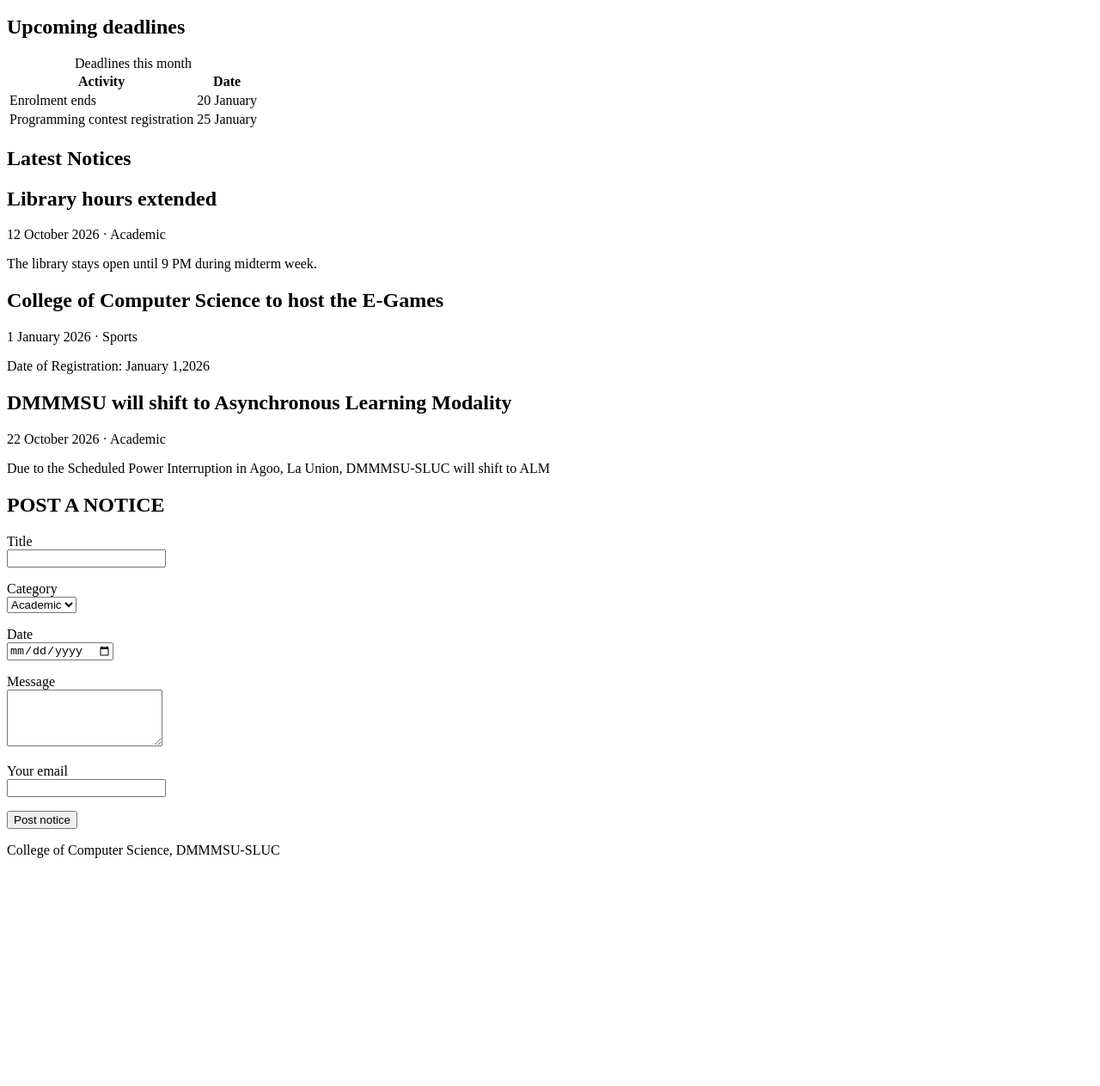
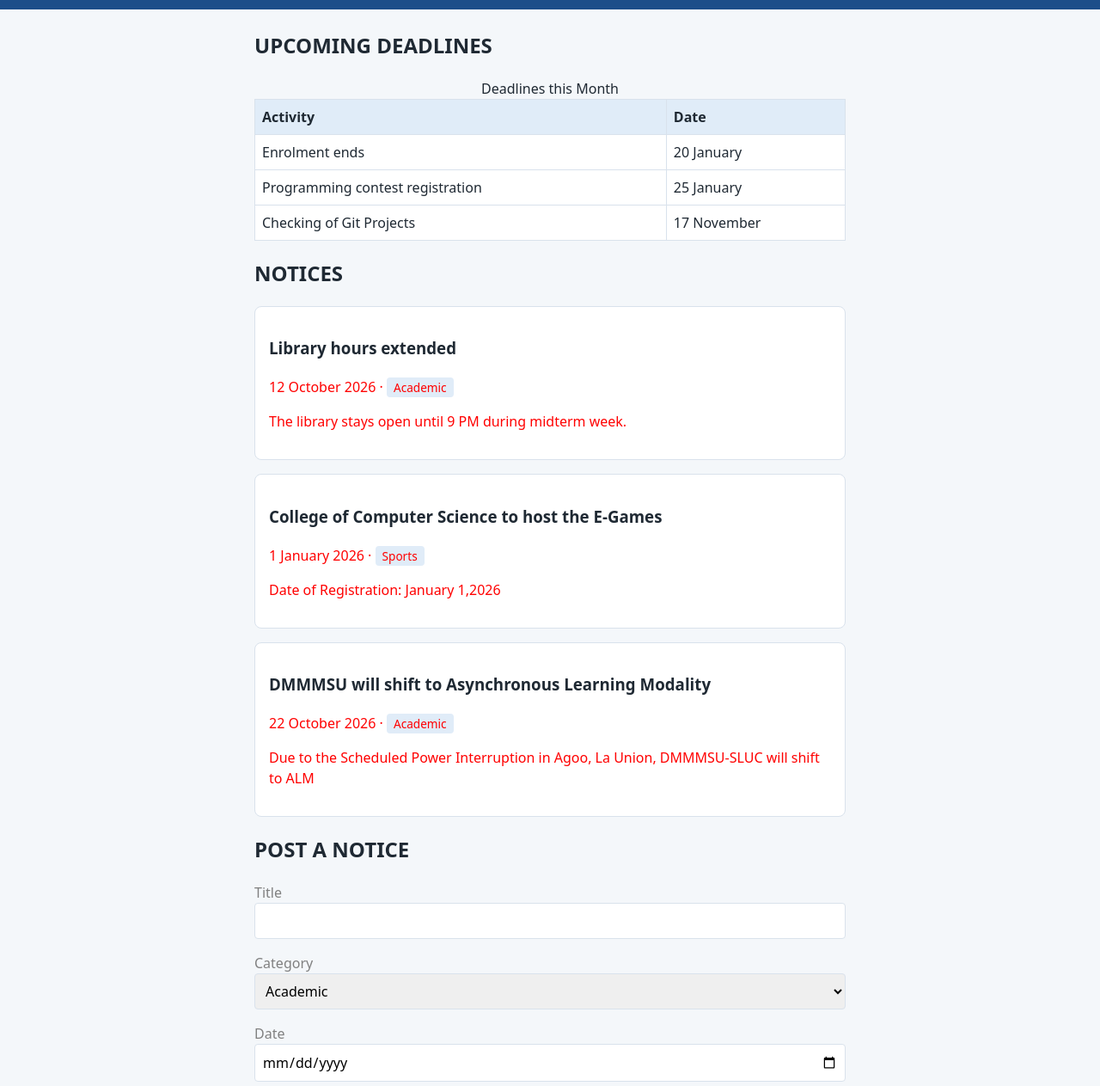
Before and after one commit to AkujiPard/csae104-notices-board, a plain HTML site: page campus-notices/index.html in a window 1280 px wide. Shown: the part 136-1399 px from the top of the page at 86% size. Before the commit the page ends 1150 px from the top, so only its background shows below. Drawn offline with Linux system fonts and the light colour scheme.

Commit message:
Add external stylesheet with variables

```diff
--- a/campus-notices/index.html
+++ b/campus-notices/index.html
@@ -1,14 +1,19 @@
 <!DOCTYPE html>
 <html lang="en">
+
 <head>
   <meta charset="utf-8">
   <meta name="viewport" content="width=device-width, initial-scale=1">
-  <title>Campus Notices</title>
+
+  <title>JGMNHS - Campus Notices</title>
+
+  <link rel="stylesheet" href="styles.css">
+
 </head>
+
 <body>
   <header>
-    <h1>Campus Notices</h1>
-
+    <h1>CAMPUS NOTICES</h1>
     <nav aria-label="Main">
       <ul>
         <li><a href="#notices">Notices</a></li>
@@ -16,28 +21,31 @@
         <li><a href="#submit">Post a notice</a></li>
       </ul>
     </nav>
+  </header>
 
-  </header>
   <main>
 
         <section id="deadlines">
-  <h2>Upcoming deadlines</h2>
+      <h2>UPCOMING DEADLINES</h2>
       <table>
-    <caption>Deadlines this month</caption>
+        <caption>Deadlines this Month</caption>
         <thead>
           <tr><th scope="col">Activity</th><th scope="col">Date</th></tr>
         </thead>
         <tbody>
-      <tr><td>Enrolment ends</td><td>20 January</td></tr>
-      <tr><td>Programming contest registration</td><td>25 January</td></tr>
+          <tr><td> Enrolment ends</td><td>20 January</td></tr>
+          <tr><td> Programming contest registration</td><td>25 January</td></tr>
+          <tr><td> Checking of Git Projects</td><td>17 November</td></tr>
         </tbody>
       </table>
     </section>
 
+
     <section id="notices">
-  <h2>Latest Notices</h2>
+      <h2>NOTICES</h2>
+
       <article class="notice">
-        <h2>Library hours extended</h2>
+        <h3>Library hours extended</h3>
         <p class="meta">
           <time datetime="2026-10-12">12 October 2026</time> · <span class="tag">Academic</span>
         </p>
@@ -45,7 +53,7 @@
       </article>
 
       <article class="notice">
-        <h2>College of Computer Science to host the E-Games</h2>
+        <h3>College of Computer Science to host the E-Games</h3>
         <p class="meta">
           <time datetime="2026-01-01">1 January 2026</time> · <span class="tag">Sports</span>
         </p>
@@ -53,13 +61,14 @@
       </article>
 
       <article class="notice">
-        <h2>DMMMSU will shift to Asynchronous Learning Modality</h2>
+        <h3>DMMMSU will shift to Asynchronous Learning Modality</h3>
         <p class="meta">
           <time datetime="2026-10-22">22 October 2026</time> · <span class="tag">Academic</span>
         </p>
         <p>Due to the Scheduled Power Interruption in Agoo, La Union, DMMMSU-SLUC will shift to ALM</p>
       </article>
     </section>
+
 
     <section id="submit">
       <h2>POST A NOTICE</h2>
@@ -96,10 +105,11 @@
         <button type="submit">Post notice</button>
       </form>
     </section>
+  </main>
 
-  </main>
   <footer>
-    <p>College of Computer Science, DMMMSU-SLUC</p>
+    <p> Juan G. Macaraeg National High School, Binalonan, Pangasinan</p>
   </footer>
+
 </body>
 </html>
--- /dev/null
+++ b/campus-notices/styles.css
@@ -0,0 +1,107 @@
+:root {
+  --brand: #1d4e89;
+  --brand-soft: #e0ecf8;
+  --surface: #ffffff;
+  --page: #f4f7fa;
+  --text: #1f2933;
+  --border: #d9e2ec;
+  --radius: 8px;
+}
+
+* { box-sizing: border-box; }
+
+body {
+  font-family: system-ui, sans-serif;
+  font-size: 1rem;
+  line-height: 1.5;
+  margin: 0;
+  background: var(--page);
+  color: var(--text);
+}
+header {
+  background: var(--brand);
+  color: white;
+  padding: 16px 24px;
+}
+
+main {
+  max-width: 720px;
+  margin: 24px auto;
+  padding: 0 16px;
+}
+
+.notice {
+  background: var(--surface);
+  border: 1px solid var(--border);
+  border-radius: var(--radius);
+  padding: 16px;
+  margin-bottom: 16px;
+}
+
+.tag {
+  background: var(--brand-soft);
+  border-radius: 4px;
+  padding: 2px 8px;
+  font-size: 0.85rem;
+}
+
+footer {
+  text-align: center;
+  padding: 16px;
+}
+
+nav ul {
+  list-style: none; margin: 0; padding: 0;
+}
+
+nav li {
+  display: inline-block; margin-right: 16px;
+}
+nav a {
+  color: white; text-decoration: none;
+}
+nav a:hover {
+  text-decoration: underline;
+}
+
+table {
+  border-collapse: collapse; width: 100%; background: var(--surface);
+}
+th, td {
+  border: 1px solid var(--border); padding: 8px; text-align: left;
+}
+th {
+  background: var(--brand-soft);
+}
+
+input, select, textarea {
+  width: 100%;
+  padding: 8px;
+  border: 1px solid var(--border);
+  border-radius: 4px;
+  font: inherit;
+}
+input:focus, select:focus, textarea:focus {
+  outline: 3px solid var(--brand);
+}
+
+button {
+  background: var(--brand);
+  color: white;
+  border: 0;
+  border-radius: var(--radius);
+  padding: 10px 20px;
+  font: inherit;
+  cursor: pointer;
+}
+button:hover {
+  background: #163b69;
+}
+
+p {
+color: gray;
+}
+
+.notice p {
+    color: red;
+}
```
Lines whose indentation alone changed are shown as unchanged.
